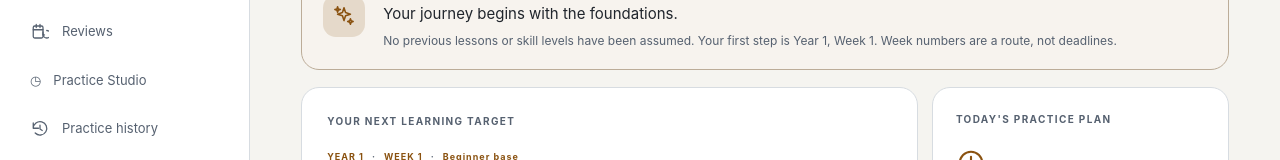
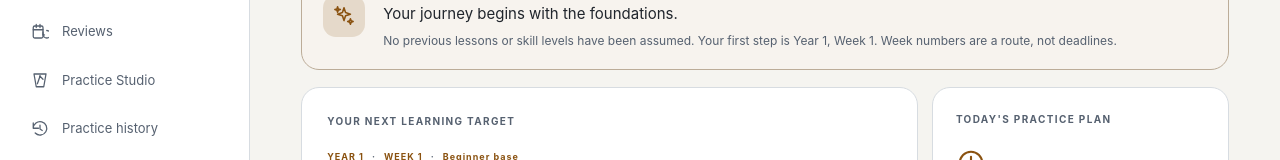
Before and after one commit to leenusdarnal/guitarlab, a SvelteKit app: page / in a window 1280 px wide. Shown: the part 369-529 px from the top of the page. Built offline with nearby package versions, Linux system fonts and the light colour scheme.

Commit message:
fix(ux): use metronome icon for practice navigation

```diff
--- a/src/routes/+page.svelte
+++ b/src/routes/+page.svelte
@@ -305,7 +305,7 @@
       <a class="nav-link" href="#learning-path"><span class="nav-icon" aria-hidden="true"><Icon name="route" size={18} /></span> Learning path</a>
       <a class="nav-link" href={resolve('/skills')}><span class="nav-icon" aria-hidden="true"><Icon name="target" size={18} /></span> Skill states</a>
       <a class="nav-link" href="#reviews"><span class="nav-icon" aria-hidden="true"><Icon name="calendar-clock" size={18} /></span> Reviews</a>
-      <a class="nav-link" href={resolve('/practice')}><span aria-hidden="true">◷</span> Practice Studio</a>
+      <a class="nav-link" href={resolve('/practice')}><span class="nav-icon" aria-hidden="true"><Icon name="metronome" size={18} /></span> Practice Studio</a>
       <a class="nav-link" href="#practice-history"><span class="nav-icon" aria-hidden="true"><Icon name="history" size={18} /></span> Practice history</a>
     </nav>
     <div class="sidebar-bottom">
```
